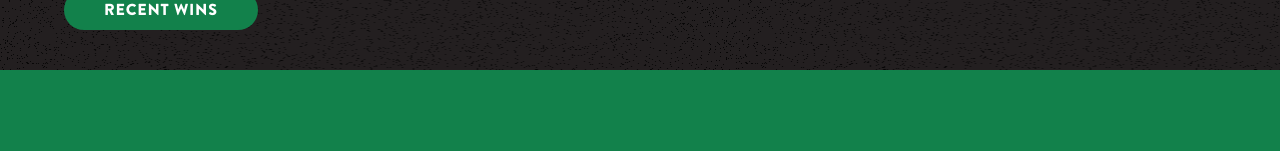
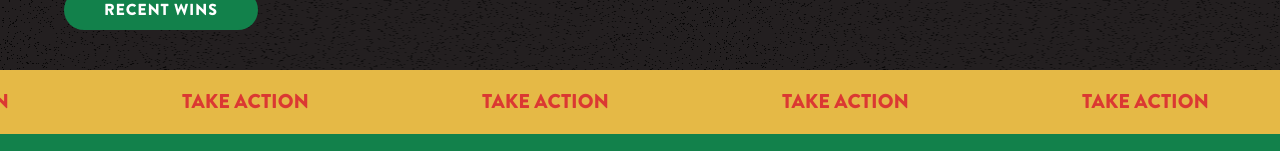
Before and after one commit to abu-kausar/contentful, a Next.js app: page / in a window 1280 px wide. Shown: the part 628-779 px from the top of the page. Built offline with nearby package versions, Linux system fonts and the light colour scheme.

Commit message:
campaign ticker done

```diff
--- a/src/app/globals.css
+++ b/src/app/globals.css
@@ -90,3 +90,36 @@ body {
   font-size: 16px;
   font-family:  "Core Sans D 35 Regular", "Arial", sans-serif;
 }
+
+/* campaign ticker */
+.marquee {
+    width: 100%;
+    @apply bg-yellow;
+    @apply h-16;
+    overflow: hidden;
+}
+
+.marquee-content {
+    display: flex;
+    list-style: none;
+    animation: scrolling 10s linear infinite;
+}
+
+.marquee-item {
+    width: 300px;
+    @apply uppercase;
+    @apply font-button;
+    @apply text-red;
+    @apply text-xl;
+    flex-shrink: 0;
+}
+
+.marquee-image {
+    height: 100%;
+    width: 100%;
+}
+
+@keyframes scrolling {
+    0% { transform: translateX(0); }
+    100% { transform: translatex(-1000px); }
+}
--- a/src/app/page.tsx
+++ b/src/app/page.tsx
@@ -1,4 +1,5 @@
 "use client";
+import CampaignTicker from "@/components/CampaignTicker";
 import ColorSection from "@/components/ColorSection";
 import FeaturedSectionWithVideo from "@/components/FeaturedSectionWithVideo";
 import LandingHero from "@/components/LandingHero";
@@ -7,6 +8,8 @@ export default function Home() {
   return (
     <div className="">
       <LandingHero/>
+
+      <CampaignTicker campaignTickerText="Take Action"/>
 
       <ColorSection
         title="We have a plan"
--- /dev/null
+++ b/src/components/CampaignTicker.tsx
@@ -0,0 +1,21 @@
+import React from "react";
+
+interface CampaignTickerProps {
+    campaignTickerText: string;
+}
+
+const CampaignTicker = ({ campaignTickerText }: CampaignTickerProps) => (
+  <a target="_blank" rel="noreferrer">
+    <div className="marquee flex justify-center items-center">
+      <div className="marquee-content">
+        {[...Array(25)].map((val, ind) => (
+          <div className="marquee-item" key={ind}>
+            {campaignTickerText}
+          </div>
+        ))}
+      </div>
+    </div>
+  </a>
+);
+
+export default CampaignTicker;
```
